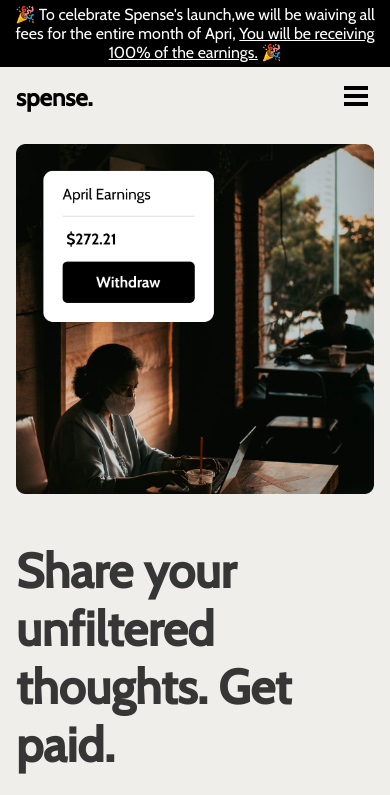
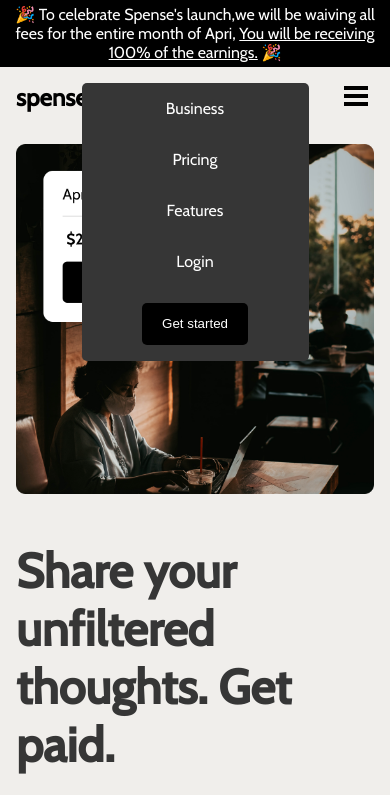
Before and after one commit to noureldinyahia88/Spense-Landing-Page, a plain HTML site: page index.html in a window 390 px wide. Both pictures are taken after a click on the button 356 px from the left and 97 px from the top of the page. Shown: the top 795 px of the page. Drawn offline with nearby package versions, Linux system fonts and the light colour scheme.

Commit message:
create hamburger btn

```diff
--- a/index.html
+++ b/index.html
@@ -125,6 +125,8 @@
             </ul>
         </div>
     </footer>
+
+    <script src="script.js"></script>
 </body>
 
 </html>
--- a/script.js
+++ b/script.js
@@ -0,0 +1,6 @@
+const hamburger = document.querySelector('.hamburger')
+const navHidden = document.querySelector('.nav-hidden')
+
+hamburger.addEventListener('click',()=>{
+    navHidden.classList.toggle('nav-shown')
+})
--- a/style.css
+++ b/style.css
@@ -40,6 +40,7 @@ body > * {
     gap: 2em;
     align-items: center;
     flex-direction: column;
+    padding: 0;
 }
 
 .links a {
@@ -56,6 +57,8 @@ body > * {
     width: 50%;
     margin-left: auto;
     margin-right: auto;
+    right: 0;
+    left: 0;
 }
 .nav {
     display: flex;
```
